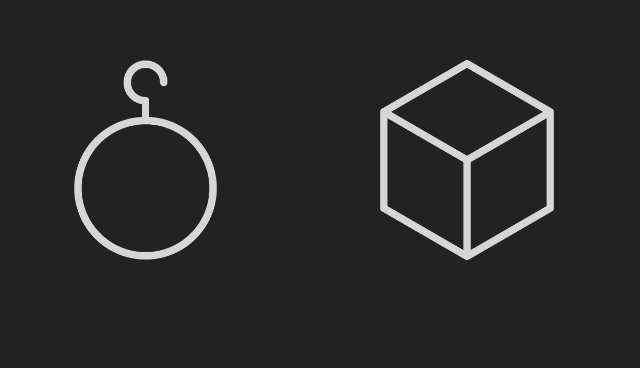
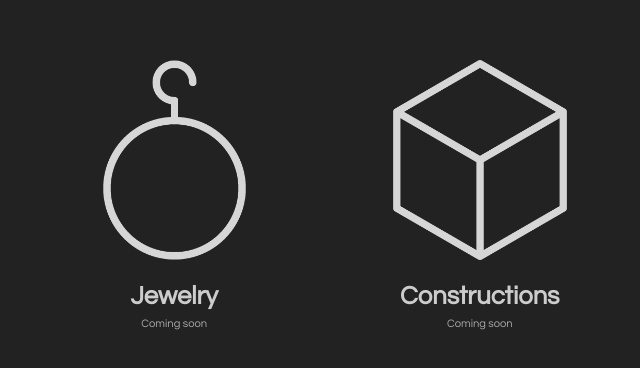
Before and after one commit to johnbentcope/jbc, a plain HTML site: page index.html in a window 1280 px wide. Shown: the part 130-498 px from the top of the page, without its empty margins (313-953 px from the left). Drawn offline with Linux system fonts and the light colour scheme.

Commit message:
updated site text

```diff
--- a/index.html
+++ b/index.html
@@ -5,18 +5,21 @@
   <meta name="author" content="John Bent Cope">
 
   <link rel="stylesheet" href="styles.css">
-<style>
-p {
- font-size: 200px;
-}
-</style>
-
+<link href='http://fonts.googleapis.com/css?family=Questrial' rel='stylesheet' type='text/css'>
 </head>
 
 <body>
 <div id="content">
-<div class="navChild"><img src="earringustration.png" height="200px" title="Jewelry : Coming Soon" alt="Jewelry"></div>
-<div class="navChild"><img src="cubeustration.png" height="200px" title="Contructions : Coming Soon" alt="Constructions"></div>
+<div class="navChild">
+	<img src="earringustration.png" height="200px" title="Jewelry : Coming Soon" alt="Jewelry">
+	<h2>Jewelry</h2>
+	<p>Coming soon</p>
+</div>
+<div class="navChild">
+	<img src="cubeustration.png" height="200px" title="Contructions : Coming Soon" alt="Constructions">
+	<h2>Constructions</h2>
+	<p>Coming soon</p>
+</div>
 </div>
 </body>
 </html>
--- a/styles.css
+++ b/styles.css
@@ -7,6 +7,20 @@ html {
 	min-width: 450px;
         height: 200px;
         margin: 15% auto;
+	font-family: 'Questrial', sans-serif;
+}
+
+h2 {
+	color: #CCC;
+	font-size: 1.6em;
+	margin-top:20px;
+	margin-bottom:15px;
+}
+
+p {
+	color: #AAA;
+	font-size: 0.7em;
+	line-height: 0px;
 }
 
 .navChild:first-child {
@@ -17,4 +31,5 @@ html {
 	width: 200px;
 	height: 200px;
 	float: right;
+	text-align: center;
 }
```
Also changed, not shown: 3 other files.
